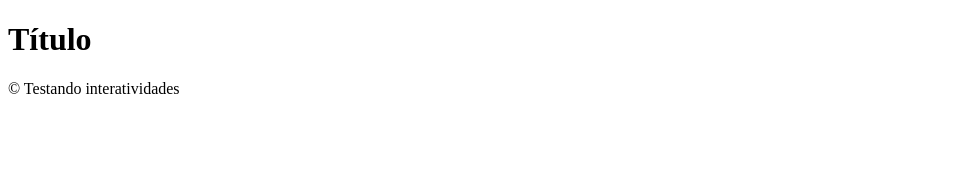
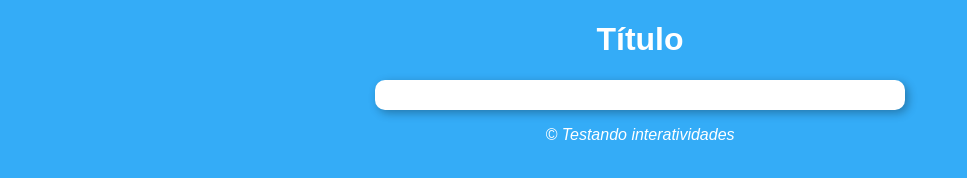
Before and after one commit to JozianeOliveira/ManhaTardeNoiteJS, a plain HTML site: page index.html in a window 1280 px wide. Shown: the whole page, without its empty margins (0-967 px from the left). Drawn offline with Linux system fonts and the light colour scheme.

Commit message:
criação css e js

```diff
--- /dev/null
+++ b/estilo/style.css
@@ -0,0 +1,26 @@
+@charset "UTF-8";
+
+body {
+    background-color: rgb(52, 172, 247);
+    font: normal 1em Arial;
+}
+
+header {
+    color: white;
+    text-align: center;
+}
+
+section {
+    background-color: white;
+    border-radius: 10px;
+    padding: 15px;
+    width: 500px;
+    margin: auto;
+    box-shadow: 3px 3px 10px rgba(0, 0, 0, 0.302);
+}
+
+footer {
+    color: white;
+    text-align: center;
+    font-style: italic;
+}
--- a/index.html
+++ b/index.html
@@ -4,6 +4,7 @@
     <meta charset="UTF-8">
     <meta name="viewport" content="width=device-width, initial-scale=1.0">
     <title>Testando interatividades</title>
+    <link rel="stylesheet" href="estilo/style.css">
 </head>
 <body>
     <header>
@@ -20,5 +21,6 @@
     <footer>
         <p>&copy; Testando interatividades</p>
     </footer>
+    <script src="interatividade/script.js"></script>
 </body>
 </html>
--- /dev/null
+++ b/interatividade/script.js
@@ -0,0 +1 @@
+alert('Olá')
```
